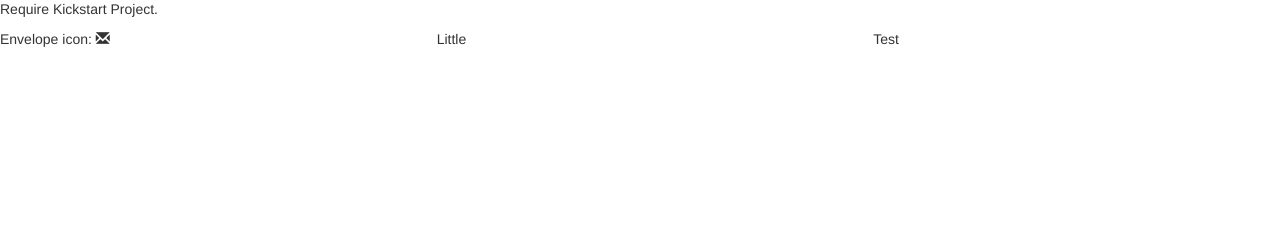
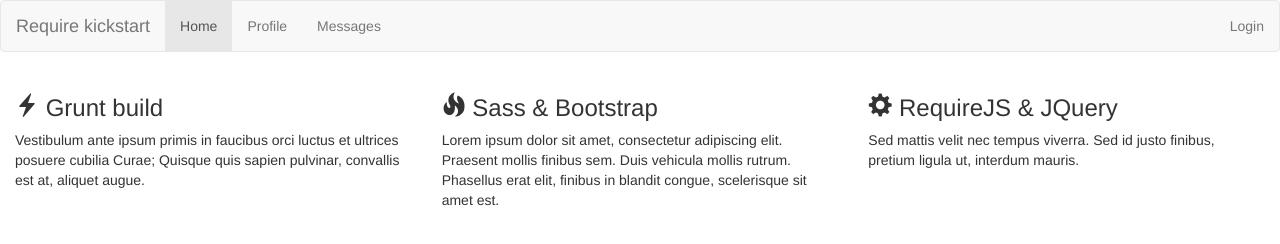
Before and after one commit to LAD500/require-kickstart, a website: page src/index.html in a window 1280 px wide. Drawn offline with nearby package versions, Linux system fonts and the light colour scheme; files that its build step writes are made by us from their sources.

Commit message:
Bootstrap JS added to the project - require CDN with fallback also added

```diff
--- a/src/index.html
+++ b/src/index.html
@@ -17,14 +17,49 @@
             <p class="browsehappy">You are using an <strong>outdated</strong> browser. Please <a href="http://browsehappy.com/">upgrade your browser</a> to improve your experience.</p>
         <![endif]-->
 
-        <p>Require Kickstart Project.</p>
+        <nav role="navigation" class="navbar navbar-default">
+            <div class="navbar-header">
+                <button type="button" data-target="#navbarCollapse" data-toggle="collapse" class="navbar-toggle">
+                    <span class="sr-only">Toggle navigation</span>
+                    <span class="icon-bar"></span>
+                    <span class="icon-bar"></span>
+                    <span class="icon-bar"></span>
+                </button>
+                <a href="#" class="navbar-brand">Require kickstart</a>
+            </div>
+            <div id="navbarCollapse" class="collapse navbar-collapse">
+                <ul class="nav navbar-nav">
+                    <li class="active"><a href="#">Home</a></li>
+                    <li><a href="#">Profile</a></li>
+                    <li><a href="#">Messages</a></li>
+                </ul>
+                <ul class="nav navbar-nav navbar-right">
+                    <li><a href="#">Login</a></li>
+                </ul>
+            </div>
+        </nav>
 
-        <div class="row">
-            <div class="col-md-4"><p>Envelope icon: <span class="glyphicon glyphicon-envelope"></span></p></div>
-            <div class="col-md-4">Little</div>
-            <div class="col-md-4">Test</div>
+        <div class='container-fluid'>
+            <div class="row">
+                <div class="col-md-4">
+                    <h3><span class="glyphicon glyphicon-flash"></span> Grunt build</h3>
+                    <p>Vestibulum ante ipsum primis in faucibus orci luctus et ultrices posuere cubilia Curae; Quisque quis sapien pulvinar, convallis est at, aliquet augue.</p>
+                </div>
+                <div class="col-md-4">
+                    <h3><span class="glyphicon glyphicon-fire"></span> Sass & Bootstrap</h3>
+                    <p>Lorem ipsum dolor sit amet, consectetur adipiscing elit. Praesent mollis finibus sem. Duis vehicula mollis rutrum. Phasellus erat elit, finibus in blandit congue, scelerisque sit amet est.</p>
+                </div>
+                <div class="col-md-4">
+                    <h3><span class="glyphicon glyphicon-cog"></span> RequireJS & JQuery</h3>
+                    <p>Sed mattis velit nec tempus viverra. Sed id justo finibus, pretium ligula ut, interdum mauris.</p>
+                </div>
+            </div>
         </div>
 
         <script data-main="js/main" src="js/libs/require/require.min.js"></script>
-    </body>
+
+        <script data-main="js/main" src="http://requirejs.org/docs/release/2.1.18/minified/require.js"></script>
+        <script>window.require || document.write("<script data-main='js/main' src='js/libs/require/require.min.js'><\/script>")</script>
+
+        </body>
 </html>
```
Also changed, not shown: Gruntfile.js (+7 -1 lines), src/js/main.js (+9 -4 lines), test/test-main.js (+8 -2 lines).
